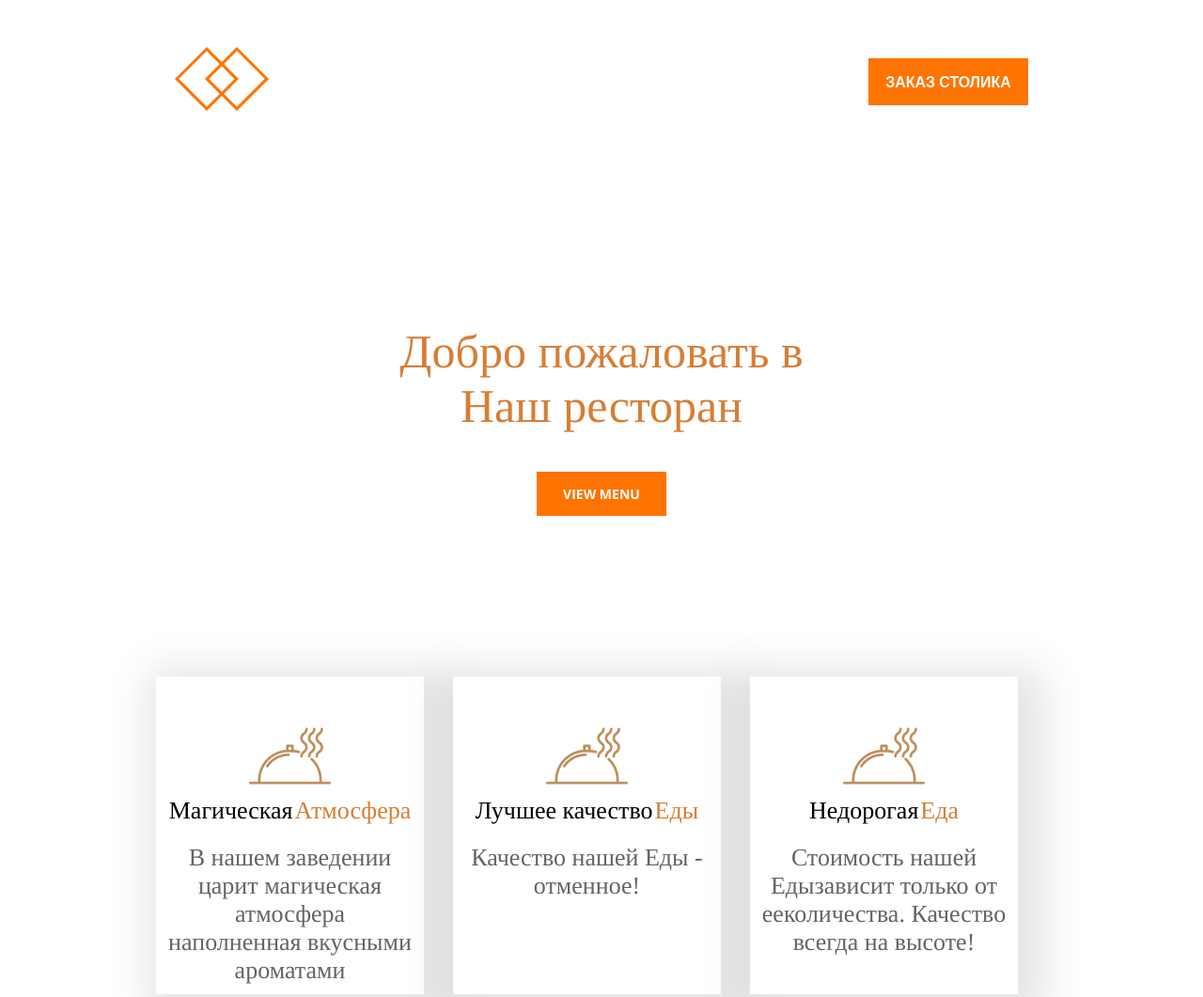
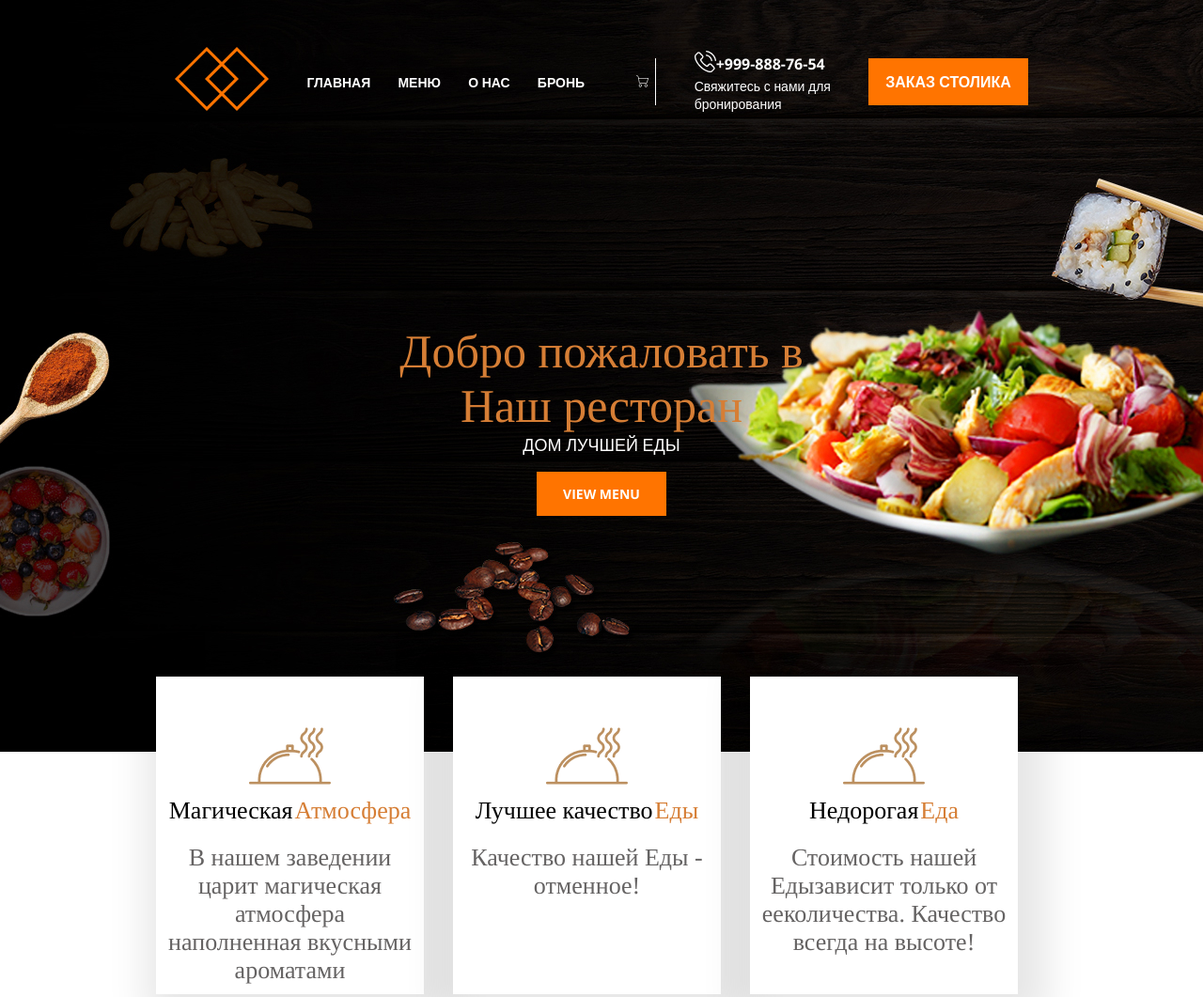
Before and after one commit to whenthetwohitsthesix/Restaurant, a plain HTML site: page index.html in a window 1280 px wide. Shown: the top 1061 px of the page at 94% size. Drawn offline with nearby package versions, Linux system fonts and the light colour scheme.

Commit message:
Update style.css

```diff
--- a/css/style.css
+++ b/css/style.css
@@ -8,7 +8,7 @@ body {
 }
 
 .header {
-    background-image: url(../img/bg/jpg);
+    background-image: url(../img/bg.jpg);
     height: 100vh;
     background-repeat: no-repeat;
     background-size: cover;
```
